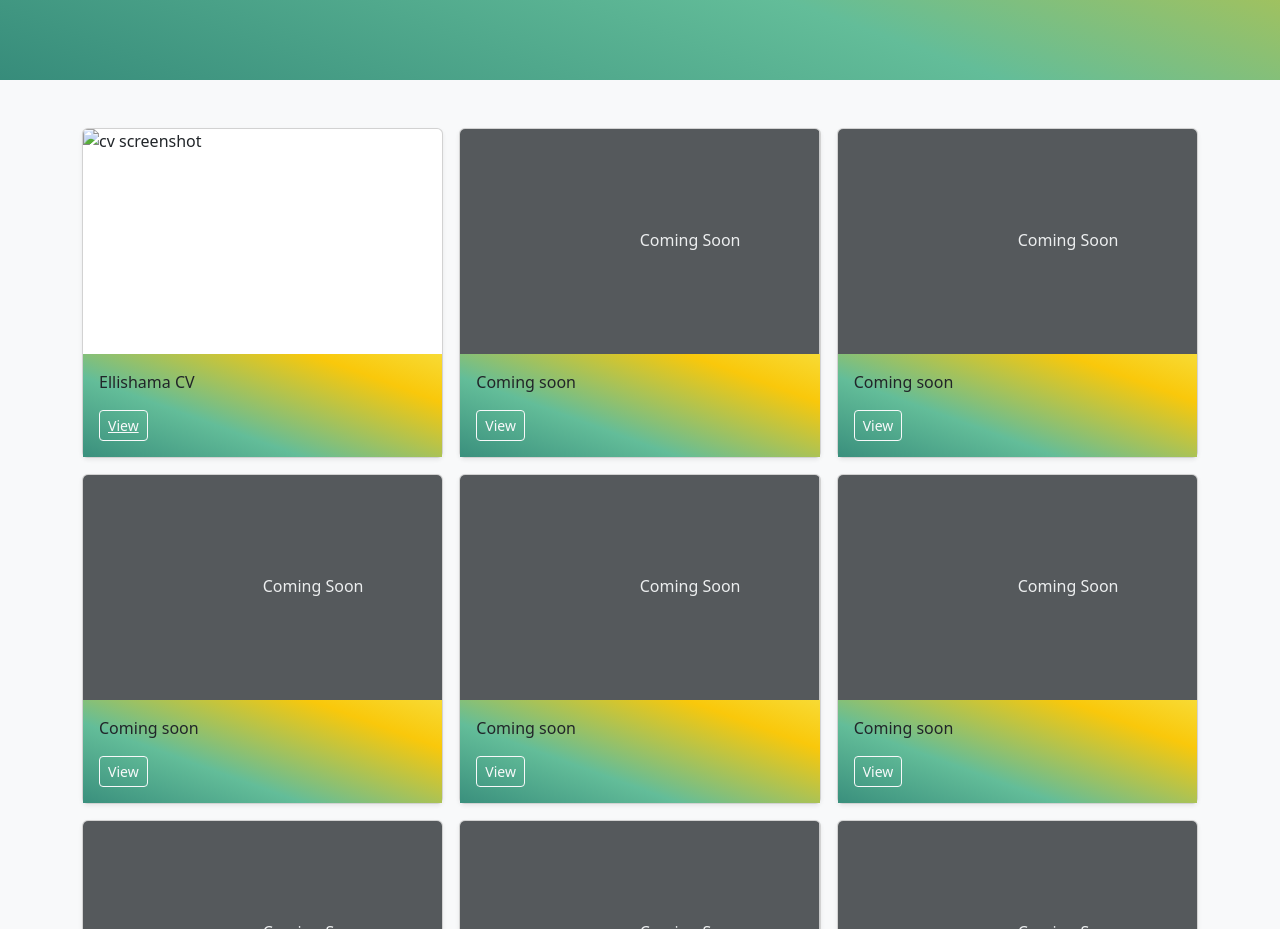
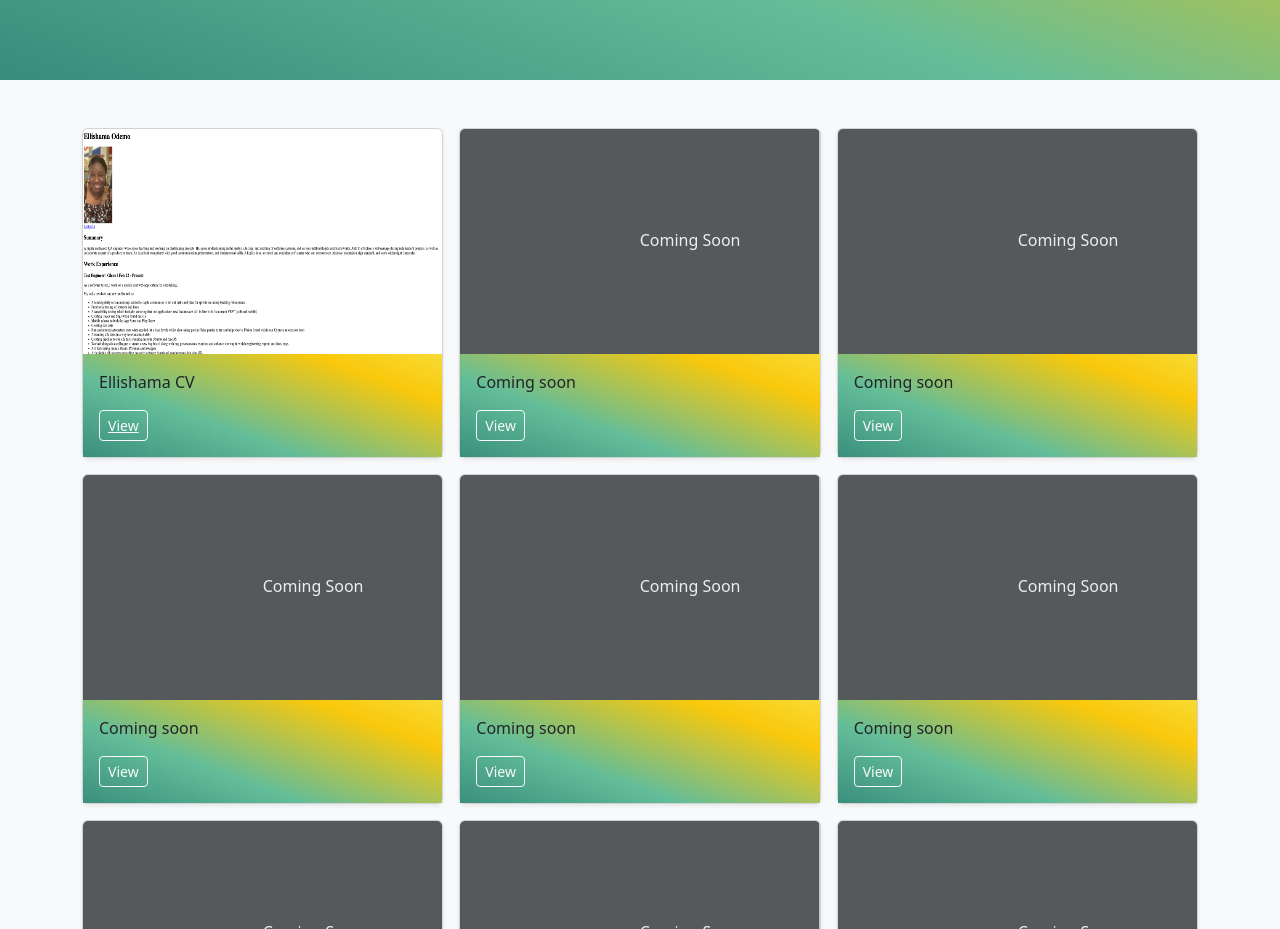
Before and after one commit to ellishama/portfolio, a plain HTML site: page index.html in a window 1280 px wide. Shown: the part 1140-2069 px from the top of the page. Drawn offline with nearby package versions, Linux system fonts and the light colour scheme.

Commit message:
Add files via upload

```diff
--- a/index.html
+++ b/index.html
@@ -275,7 +275,7 @@
               <div class="col">
                 <div class="card shadow-sm">
                   <img
-                  src="./assets/images/cv.png" alt="cv screenshot"
+                  src="Personal Site/assets/images/cv.png" alt="cv screenshot"
 
                     aria-label="Placeholder: Thumbnail"
                     class="bd-placeholder-img card-img-top"
```
